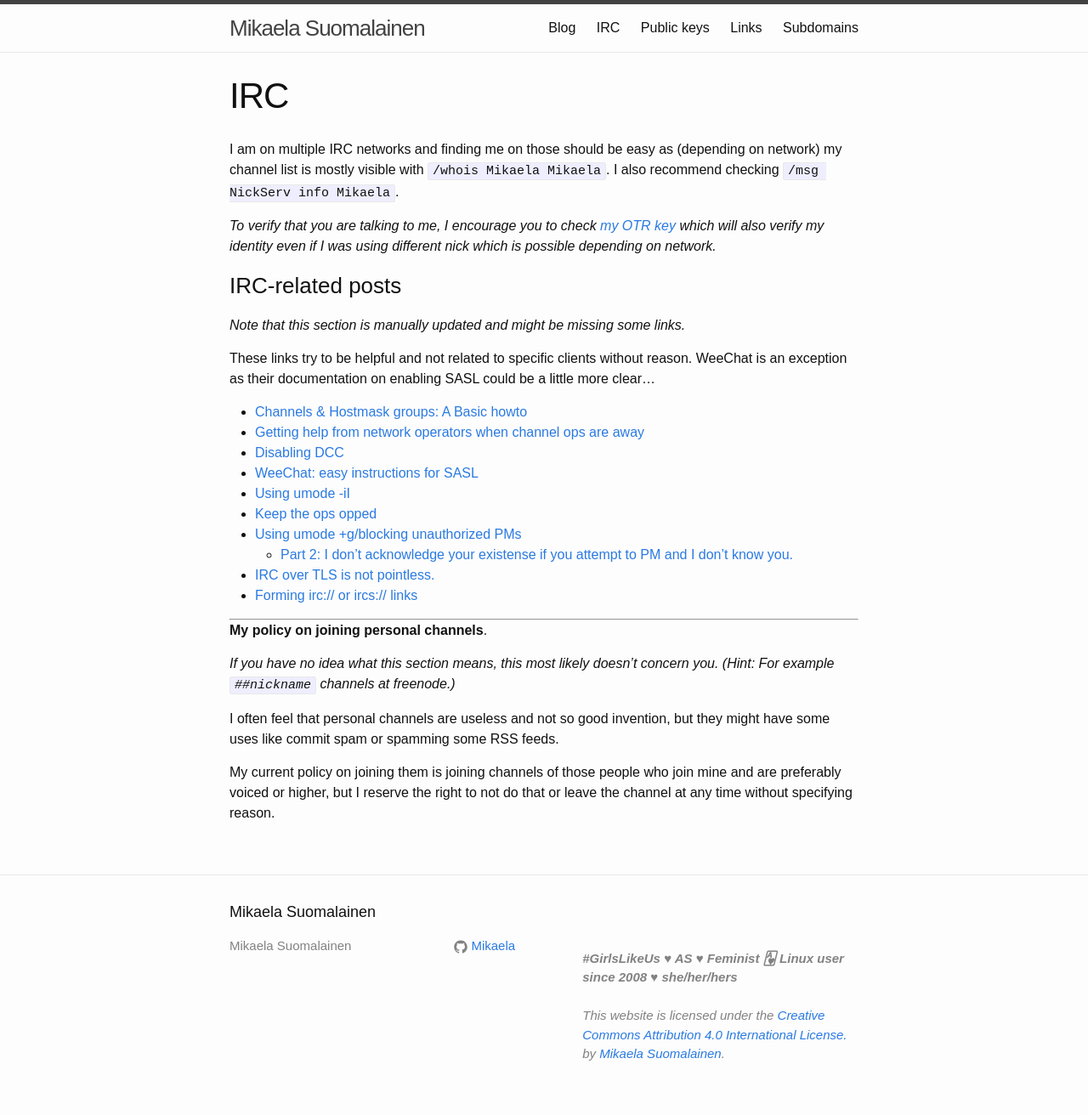
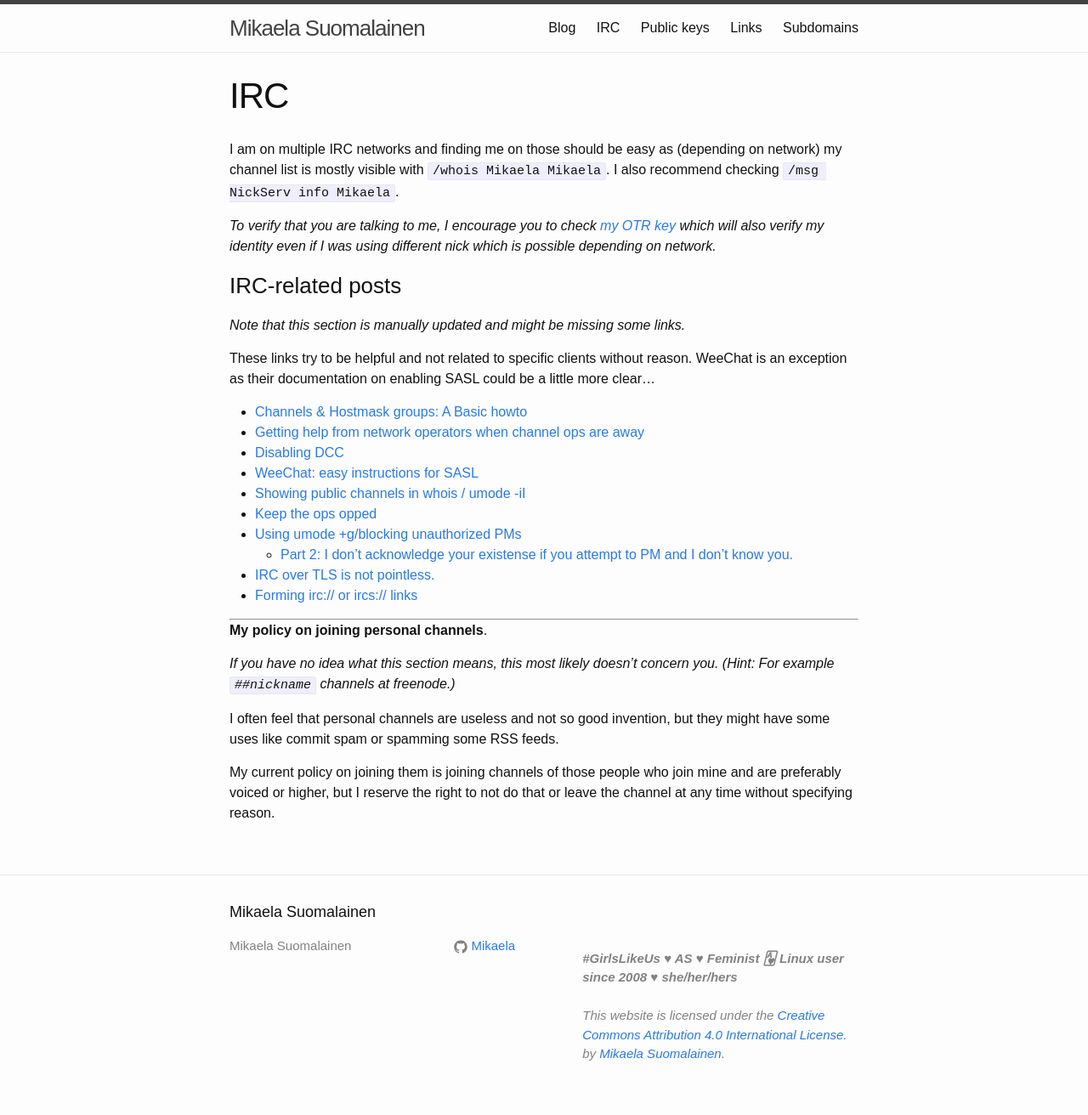
Before and after one commit to Mikaela/mikaela.github.io, a Jekyll site: the page built from pages/irc.markdown, in a window 1280 px wide. Shown: the whole page at 85% size. Built offline with Jekyll 4.4.1, drawn with Linux system fonts in a browser that asks for light colours; Markdown is read by kramdown in place of the engine named in the settings.

Commit message:
irc: make more clear what is umode -iI

```diff
--- a/pages/irc.markdown
+++ b/pages/irc.markdown
@@ -29,7 +29,7 @@ could be a little more clear...
 * [Getting help from network operators when channel ops are away]({% post_url 2015-01-24-getting_help_with_channel_issues %})
 * [Disabling DCC]({% post_url 2015-03-18-nodcc %})
 * [WeeChat: easy instructions for SASL]({% post_url 2015-03-26-weechat-sasl-simply %})
-* [Using umode -iI]({% post_url 2015-03-26-umode--i %})
+* [Showing public channels in whois / umode -iI]({% post_url 2015-03-26-umode--i %})
 * [Keep the ops opped]({% post_url 2015-04-01-keep-the-ops-opped %})
 * [Using umode +g/blocking unauthorized PMs]({% post_url 2015-04-02-umode+g %})
     * [Part 2: I don't acknowledge your existense if you attempt to PM and I don't know you.]({% post_url 2015-05-10-umode+g2 %})
```
